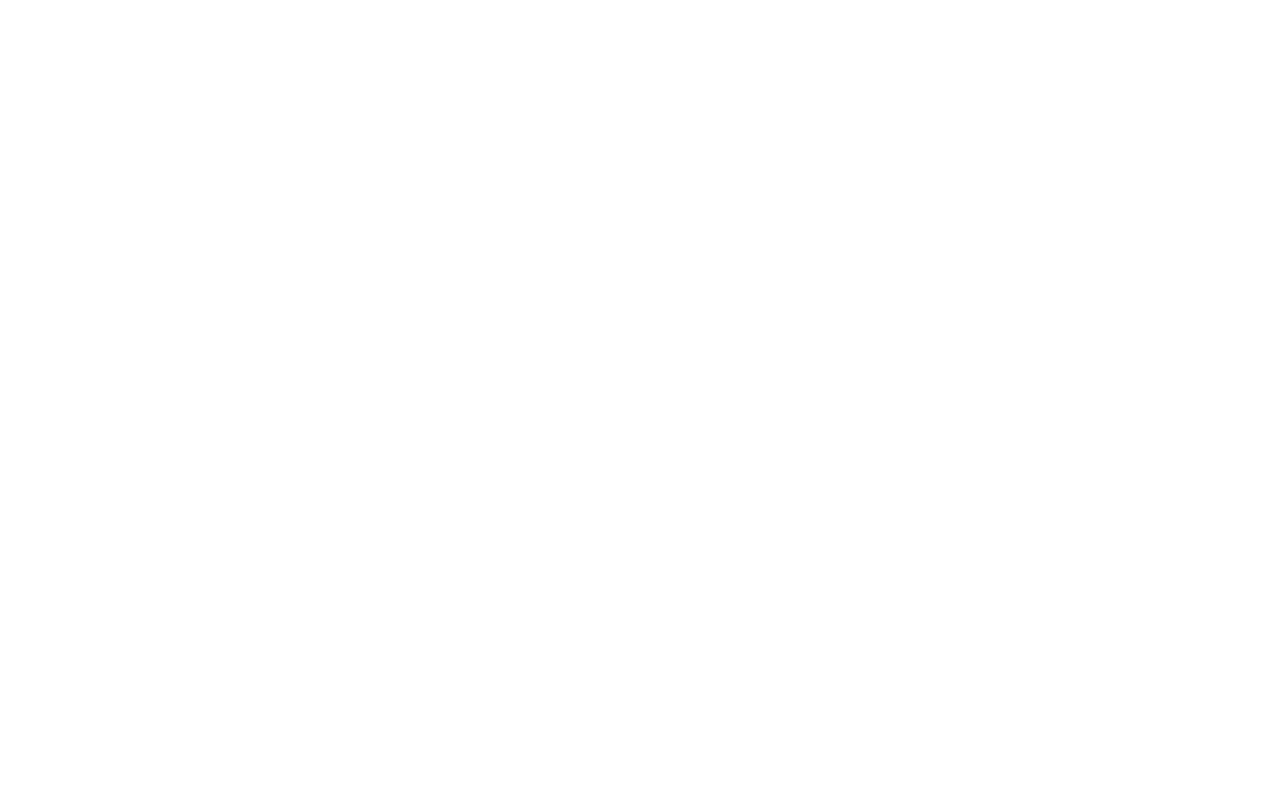
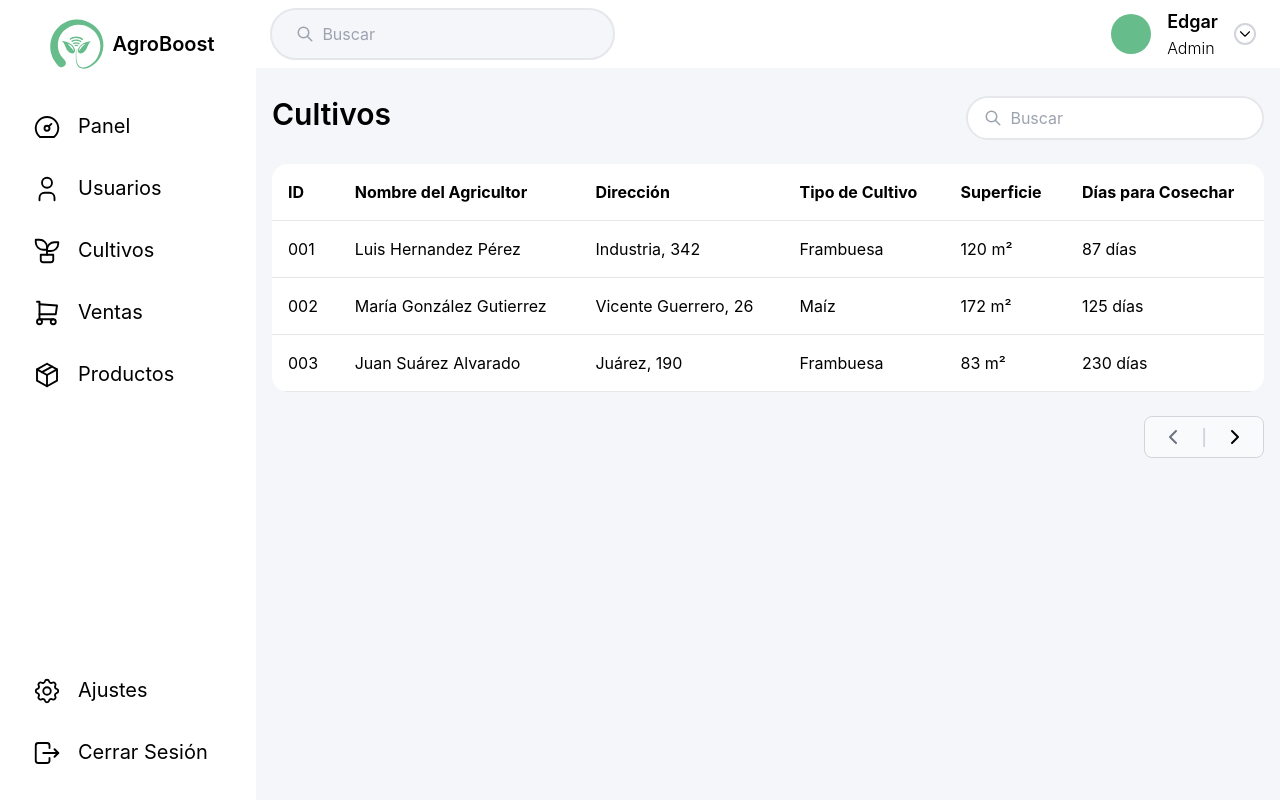
Before and after one commit to ManuelGL10/agroboost, a React (Create React App) app: page /dasboardcultivo in a window 1280 px wide. Before the commit this address had no page. Built offline with nearby package versions, Linux system fonts and the light colour scheme; a web font is replaced by a local one.

Commit message:
Add view Cultivo

```diff
--- a/src/App.js
+++ b/src/App.js
@@ -11,6 +11,7 @@
 import DashboardProduct from './views/DashboardProduct';
 import DashboardUsuarios from './views/DashboardUsuarios';
 import DashboardConfig from './views/DashboardConfig';
+import DasboardCultivo from './views/DasboardCultivo';
 import '@fontsource/hind-madurai'
 
 function App() {
@@ -25,6 +26,7 @@
       <Route path='/dashboardproduct' element={<DashboardProduct/>}/>
       <Route path='/dashboardusers' element={<DashboardUsuarios/>}/>
       <Route path='/dashboardconfig' element={<DashboardConfig/>}/>
+      <Route path='/dasboardcultivo' element={<DasboardCultivo/>}/>
       <Route path='/login' element={<Login/>}/>
       <Route path='/registro' element={<Registro/>} />
     </Routes>
--- /dev/null
+++ b/src/components/MainCultivo.js
@@ -0,0 +1,67 @@
+import React from 'react'
+import { IconSearch, IconChevronLeft, IconChevronRight } from '@tabler/icons-react'
+
+const MainCultivo = () => {
+  return (
+    <div className='bg-background ml-[20%] p-4 h-screen'>
+      <div className='flex mt-20'>
+        <h1 className='text-3xl font-semibold'>Cultivos</h1>
+        <div className='flex items-center bg-white border-2 border-gray-200 p-2 rounded-full w-[30%] ml-auto'>
+          <IconSearch size={18} className='text-[#9ca3af] ml-2' />
+          <input placeholder='Buscar' className='bg-white ml-2 w-[80%] focus:outline-none' />
+        </div>
+      </div>
+      <div className='py-6'>
+        <div className='w-full bg-white rounded-2xl overflow-hidden'>
+          <table className='w-full'>
+            <thead className='bg-white text-medium'>
+              <tr>
+                <th className='px-4 py-4 text-left'>ID</th>
+                <th className='px-4 py-4 text-left'>Nombre del Agricultor</th>
+                <th className='px-4 py-4 text-left'>Dirección</th>
+                <th className='px-4 py-4 text-left'>Tipo de Cultivo</th>
+                <th className='px-4 py-4 text-left'>Superficie</th>
+                <th className='px-4 py-4 text-left'>Días para Cosechar</th>
+              </tr>
+            </thead>
+            <tbody>
+              <tr className='border-gray-200 border-y'>
+                <td className='px-4 py-4'>001</td>
+                <td className='px-4 py-4'>Luis Hernandez Pérez</td>
+                <td className='px-4 py-4'>Industria, 342</td>
+                <td className='px-4 py-4'>Frambuesa</td>
+                <td className='px-4 py-4'>120 m²</td>
+                <td className='px-4 py-4'>87 días</td>
+              </tr>
+              <tr className='border-gray-200 border-y'>
+                <td className='px-4 py-4'>002</td>
+                <td className='px-4 py-4'>María González Gutierrez</td>
+                <td className='px-4 py-4'>Vicente Guerrero, 26</td>
+                <td className='px-4 py-4'>Maíz</td>
+                <td className='px-4 py-4'>172 m²</td>
+                <td className='px-4 py-4'>125 días</td>
+              </tr>
+              <tr className='border-gray-200 border-y'>
+                <td className='px-4 py-4'>003</td>
+                <td className='px-4 py-4'>Juan Suárez Alvarado</td>
+                <td className='px-4 py-4'>Juárez, 190</td>
+                <td className='px-4 py-4'>Frambuesa</td>
+                <td className='px-4 py-4'>83 m²</td>
+                <td className='px-4 py-4'>230 días</td>
+              </tr>
+            </tbody>
+          </table>
+        </div>
+      </div>
+      <div className='flex'>
+        <div className='flex justify-around py-2 px-4 rounded-lg bg-gray-50 border border-gray-300 ml-auto'>
+            <IconChevronLeft className='text-gray-500'/>
+            <span className='mx-4 text-gray-300 font-semibold'>|</span>
+            <IconChevronRight/>
+        </div>
+      </div>
+    </div>
+  )
+}
+
+export default MainCultivo
--- a/src/components/MainVenta.js
+++ b/src/components/MainVenta.js
@@ -31,7 +31,9 @@
                 <td className='px-4 py-4'>Industria, 342</td>
                 <td className='px-4 py-4'>2024-02-02</td>
                 <td className='px-4 py-4'>Sensor Humedad</td>
-                <td className='px-4 py-4 text-[#4AD991] font-bold'>Completado</td>
+                <td className='px-4 py-4 font-bold'>
+                  <span className='px-3 py-1 bg-green-300 bg-opacity-35 text-[#2F9B5D] rounded-md'>Completado</span>
+                </td>
               </tr>
               <tr className='border-gray-200 border-y'>
                 <td className='px-4 py-4'>002</td>
@@ -39,7 +41,9 @@
                 <td className='px-4 py-4'>Vicente Guerrero, 26</td>
                 <td className='px-4 py-4'>2024-02-07</td>
                 <td className='px-4 py-4'>Sensor Temperatura</td>
-                <td className='px-4 py-4 text-orange-600 font-bold'>Rechazado</td>
+                <td className='px-4 py-4 font-bold'>
+                  <span className='px-4 py-1 bg-red-300 bg-opacity-35 text-[#D33363] rounded-md'>Rechazado</span>
+                </td>
               </tr>
               <tr className='border-gray-200 border-y'>
                 <td className='px-4 py-4'>003</td>
@@ -47,7 +51,9 @@
                 <td className='px-4 py-4'>Juárez, 190</td>
                 <td className='px-4 py-4'>2024-02-09</td>
                 <td className='px-4 py-4'>Sensor Humedad</td>
-                <td className='px-4 py-4 text-[#FEC53D] font-bold'>Pendiente</td>
+                <td className='px-4 py-4 font-bold'>
+                  <span className='px-5 py-1 bg-yellow-200 bg-opacity-35 text-[#ffc131] rounded-md'>Pendiente</span>
+                </td>
               </tr>
             </tbody>
           </table>
--- a/src/components/Navbar_Admin.js
+++ b/src/components/Navbar_Admin.js
@@ -27,8 +27,11 @@
 
             </li>
             <li className='flex p-2 mb-4 cursor-pointer hover:bg-custom-color_logo hover:rounded-md hover:text-white'>
-                <IconPlant size={30} stroke={1.5}/>
-                <span className='ml-4'>Cultivos</span>
+                <Link to='/dasboardcultivo' className='flex w-full'>
+                    <IconPlant size={30} stroke={1.5}/>
+                    <span className='ml-4'>Cultivos</span>
+                </Link>
+
             </li>
             <li className='flex p-2 mb-4 cursor-pointer hover:bg-custom-color_logo hover:rounded-md hover:text-white'>
                 <Link to='/dashboardventa' className='flex w-full'>
@@ -46,7 +49,7 @@
         </ul>
         <ul className='p-6 text-xl absolute bottom-0 left-0 right-0'>
             <li className='flex p-2 mb-4 cursor-pointer hover:bg-custom-color_logo hover:rounded-md hover:text-white'>
-                <Link to='/dashboardconfig' className='flex'>
+                <Link to='/dashboardconfig' className='flex w-full'>
                     <IconSettings size={30} stroke={1.5}/>
                     <span className='ml-4'>Ajustes</span>
                 </Link>
--- /dev/null
+++ b/src/views/DasboardCultivo.jsx
@@ -0,0 +1,16 @@
+import React from 'react'
+import NavbarTop from '../components/Navbar_Top'
+import NavbarAdmin from '../components/Navbar_Admin'
+import MainCultivo from '../components/MainCultivo'
+
+const DasboardCultivo = () => {
+  return (
+    <div>
+        <NavbarTop/>
+        <NavbarAdmin/>
+        <MainCultivo/>
+    </div>
+  )
+}
+
+export default DasboardCultivo
--- a/tailwind.config.js
+++ b/tailwind.config.js
@@ -13,6 +13,7 @@
     "./src/views/DashboardProduct.jsx",
     "./src/views/DashboardUsuarios.jsx",
     "./src/views/DashboardConfig.jsx",
+    "./src/views/DashboardCultivo.jsx",
     "./src/views/Login.jsx",
     "./src/views/Registro.jsx",
     "./src/components/Hero.js",
@@ -34,6 +35,7 @@
     "./src/components/MainProduct.js",
     "./src/components/MainUsers.js",
     "./src/components/MainConfig.js",
+    "./src/components/MainCultivo.js",
     "./src/components/LoginForm.js",
     "./src/components/RegistroForm.js",
     "./src/components/LoginForm.js",
```
